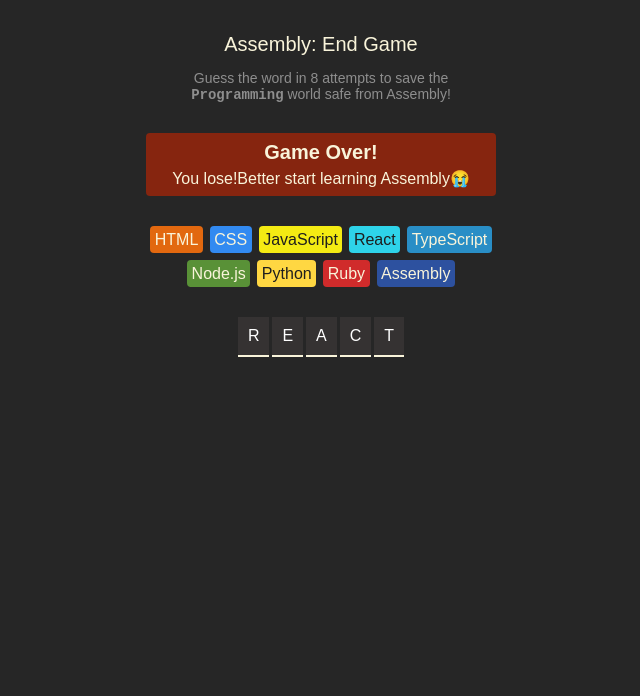
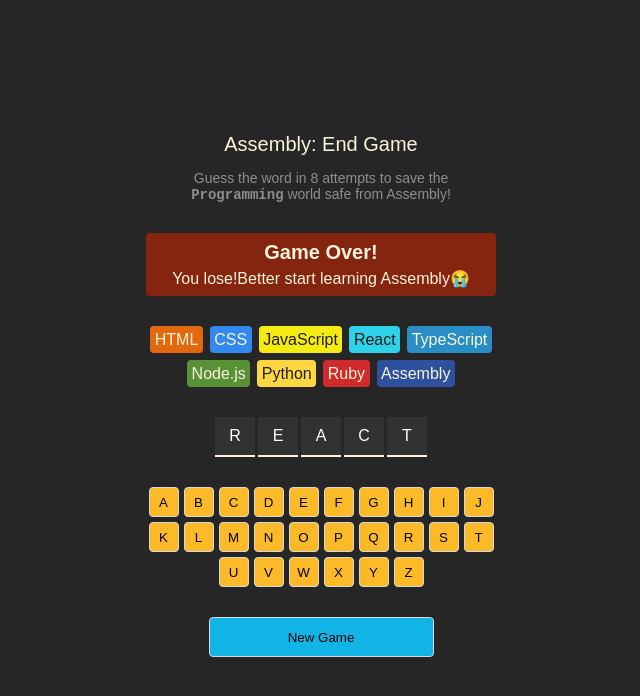
Before and after one commit to MatthiasRus/Assembly-End-Game, a React (Vite) app: page / in a window 1280 px wide. Shown: the top 696 px of the page, without its empty margins (319-959 px from the left). Built offline with nearby package versions, Linux system fonts and the light colour scheme.

Commit message:
User guess handling

```diff
--- a/src/App.css
+++ b/src/App.css
@@ -12,7 +12,9 @@
     display: flex;
     justify-content: center;
 }
-
+main{
+    padding: 100px;
+}
 header {
     text-align: center;
 }
@@ -36,6 +38,7 @@
     margin-block: 30px;
     padding: 3px 0;
     border-radius: 4px;
+    max-width: 350px;
 }
 
 .gameStatus p{
@@ -73,6 +76,40 @@
 
 .letter{
     border-bottom:2px solid  #F9F4DA;
-    padding: 10px;
-    background-color:#353232;
+    display: flex;
+    justify-content: center;
+    align-items: center;
+    background-color:#323232;
+    height: 40px;
+    width: 40px;
 }
+
+.keyboard{
+    margin-block: 30px;
+    display: flex;
+    justify-content: center;
+    align-items: center;
+    max-width: 350px;
+    flex-wrap: wrap;
+    gap: 5px;
+}
+
+.keyLetter{
+    height: 30px;
+    width: 30px;
+    background-color:#FCBA29;
+    border-radius: 4px;
+    border: 1px solid  #D7D7D7;
+}
+
+button.new-game {
+    background-color: #11B5E5;
+    border: 1px solid #D7D7D7;
+    border-radius: 4px;
+    width: 225px;
+    height: 40px;
+    padding: 6px 12px;
+    display: block;
+    margin-inline: auto;
+    cursor: pointer;
+}
--- a/src/App.jsx
+++ b/src/App.jsx
@@ -2,6 +2,11 @@
 import './App.css'
 import { languages } from './Languages'
 function App() {
+  const [userGuess, setUserGuess] = useState([]);
+function handleUserGuess(e){
+  setUserGuess((prev) => [...prev,e.target.innerText])
+}
+
 const languageElements = languages.map(language => {
   const styles = {
     backgroundColor:`${language.backgroundColor}`,
@@ -21,14 +26,31 @@
 
 const [currentWord, setCurrentWord] = useState("React");
 const listOLetters = Array.from(currentWord);
-const wordElement = listOLetters.map(letter =>{
+const wordElement = listOLetters.map((letter, index) =>{
  return <span
       className="letter"
-      key={letter}
+      key={index}
   >
         {letter.toUpperCase()}
   </span>
 })
+
+
+const alphabet = "abcdefghijklmnopqrstuvwxyz"
+const keyBoardElement = alphabet.split("").map((letter, index) =>{
+  return (
+          <button
+              className="keyLetter"
+              key={index}
+              value={letter}
+              onClick={handleUserGuess}
+          >
+              {letter.toUpperCase()}
+          </button>
+          )
+})
+console.log(userGuess)
+
   return (
     <main>
         <header className="title">
@@ -45,6 +67,13 @@
         <section className="words">
               {wordElement}
         </section>
+
+        <section className="keyboard">
+              {keyBoardElement}
+        </section>
+        <button className="new-game">
+          New Game
+        </button>
     </main>
   )
 }
```
